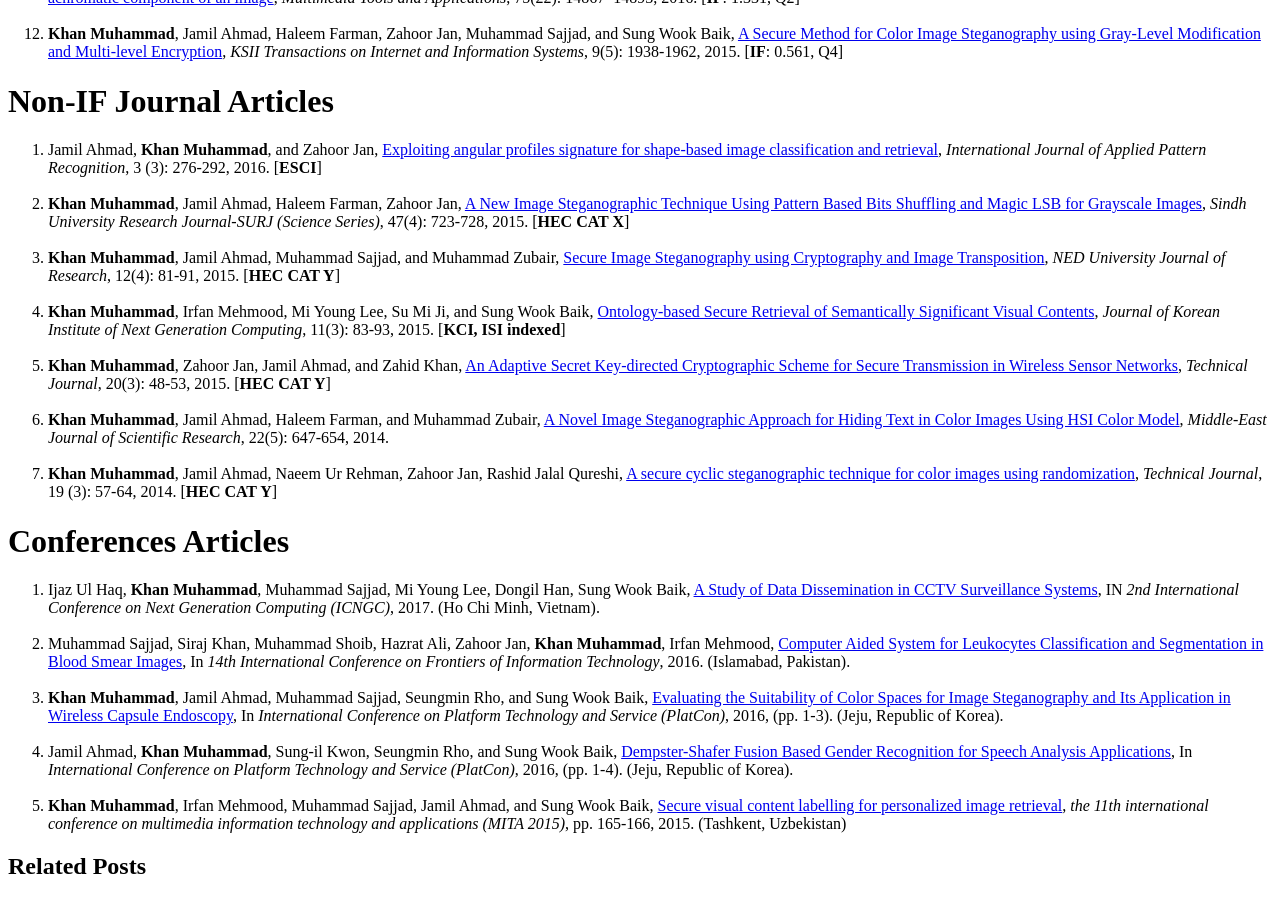
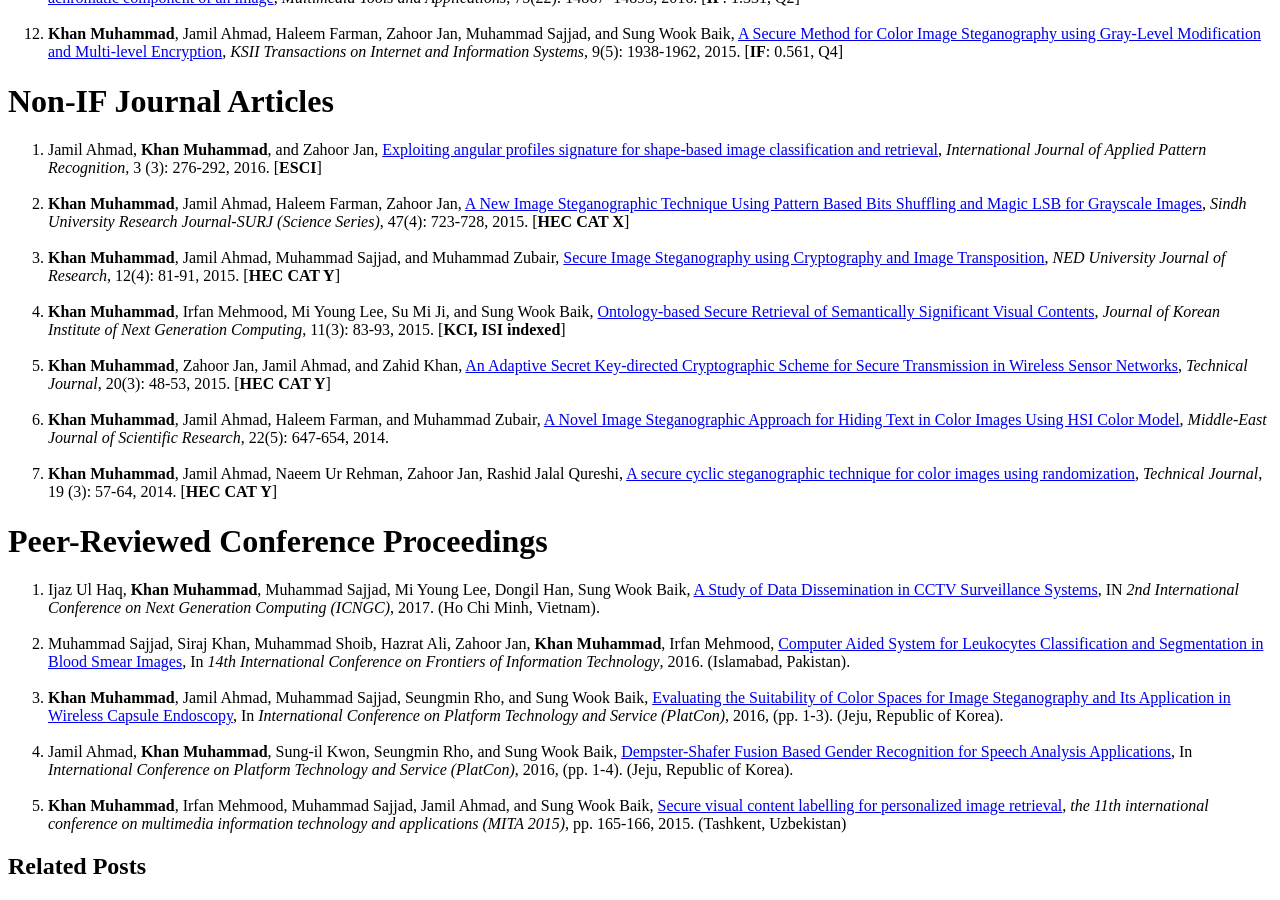
Before and after one commit to khan-muhammad/khan-muhammad.github.io, a Jekyll site: the page built from _posts/2012-02-07-publications.md, in a window 1280 px wide and 900 px high, scrolled down 1061 px. Built offline with Jekyll 4.4.1, drawn with Linux system fonts in a browser that asks for light colours; our own code applies the rules of GitHub Pages for plain Markdown files.

Commit message:
conference name changed

```diff
--- a/_posts/2012-02-07-publications.md
+++ b/_posts/2012-02-07-publications.md
@@ -118,7 +118,7 @@ Jamil Ahmad, <strong>Khan Muhammad</strong>, and Zahoor Jan, <a href="http://www
 </ol>
 
 
-<h1>Conferences Articles</h1>
+<h1>Peer-Reviewed Conference Proceedings</h1>
 
 <ol>
 <li>
```
